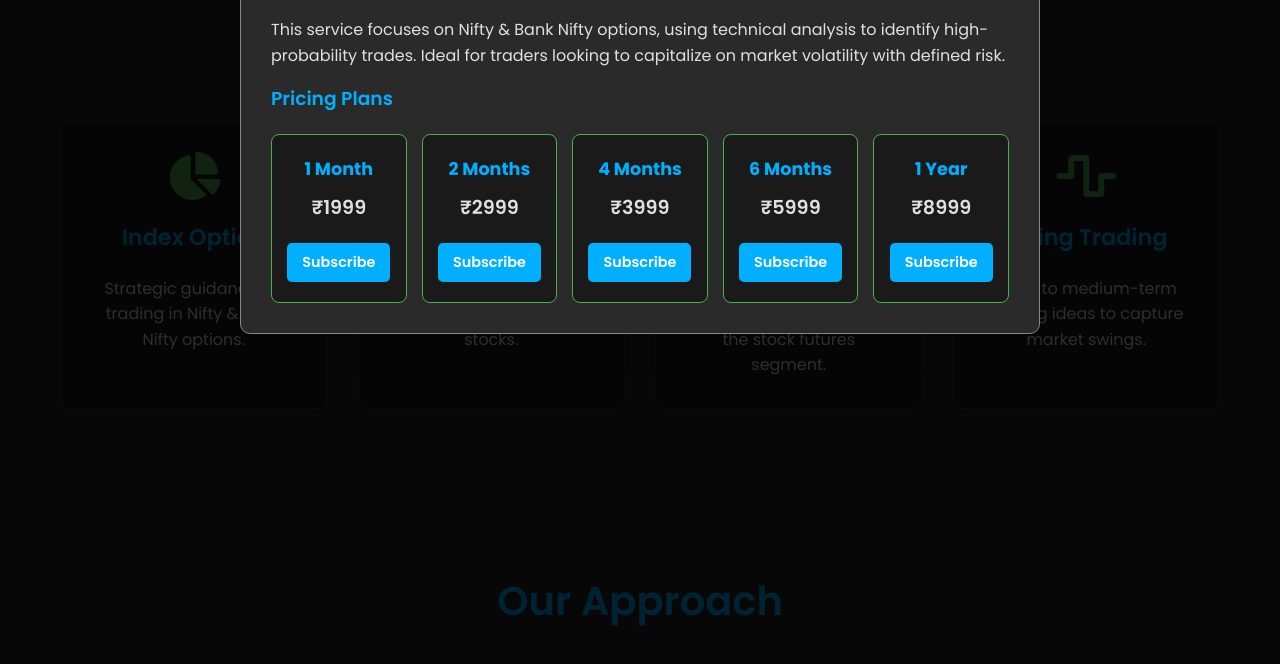
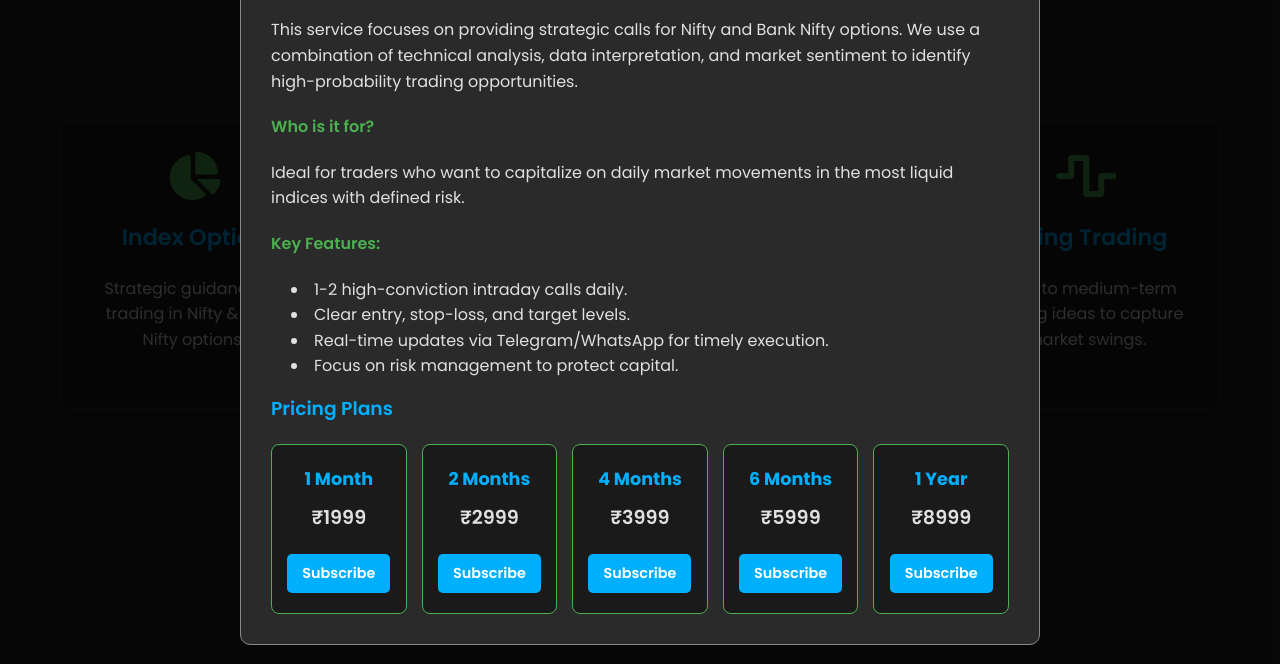
Before and after one commit to badal9058/financewise, a plain HTML site: page index.html in a window 1280 px wide. Both pictures are taken after a click on the element 193 px from the left and 1328 px from the top of the page. Shown: the part 1064-1728 px from the top of the page. Drawn offline with Linux system fonts and the light colour scheme.

Commit message:
Update index.html

```diff
--- a/index.html
+++ b/index.html
@@ -23,7 +23,7 @@
         html { scroll-behavior: smooth; }
         body { font-family: 'Poppins', sans-serif; background-color: var(--dark-bg); color: var(--text-color); line-height: 1.6; }
         .container { max-width: 1200px; margin: auto; padding: 0 20px; }
-        h1, h2, h3 { font-weight: 600; margin-bottom: 20px; }
+        h1, h2, h3, h4 { font-weight: 600; margin-bottom: 20px; }
         section { padding: 80px 0; opacity: 0; transform: translateY(30px); transition: opacity 0.8s ease, transform 0.8s ease; }
         section.visible { opacity: 1; transform: translateY(0); }
         .header { background: rgba(26, 26, 26, 0.9); padding: 15px 0; position: fixed; width: 100%; top: 0; z-index: 1000; box-shadow: 0 2px 10px rgba(0, 0, 0, 0.5); }
@@ -77,10 +77,12 @@
         @keyframes fadeIn { from {opacity: 0;} to {opacity: 1;} }
         .close-btn { color: #aaa; position: absolute; top: 15px; right: 25px; font-size: 28px; font-weight: bold; cursor: pointer; }
         .modal-content h2, .modal-content h3 { color: var(--primary-color); text-align: left; }
+        .modal-content h4 { color: var(--secondary-color); margin-top: 20px; }
         .modal-content p, .modal-content ul { text-align: left; margin-bottom: 15px;}
+        .modal-content ul { list-style-position: inside; padding-left: 20px;}
         .pricing-grid { display: grid; grid-template-columns: repeat(auto-fit, minmax(130px, 1fr)); gap: 15px; margin-top: 20px; }
         .pricing-card { background: var(--dark-bg); padding: 20px 15px; border-radius: 8px; text-align: center; border: 1px solid var(--secondary-color); }
-        .pricing-card h4 { color: var(--primary-color); margin-bottom: 10px; font-size: 1.1rem; }
+        .pricing-card h5 { color: var(--primary-color); margin-bottom: 10px; font-size: 1.1rem; }
         .pricing-card p { font-size: 1.2rem; font-weight: 600; margin-bottom: 20px; text-align: center; }
         .btn-small { padding: 8px 15px; font-size: 0.9rem; }
         @media(max-width: 768px) {
@@ -116,10 +118,10 @@
     <div id="charterModal" class="modal"><div class="modal-content"><span class="close-btn">&times;</span><h2>Investor Charter</h2><h3>Vision & Mission</h3><p><strong>Vision:</strong> To help investors invest with knowledge and safety. <strong>Mission:</strong> To ensure every investor can invest in the right products based on their needs and goals.</p></div></div>
 
     <!-- Service Modals -->
-    <div id="indexOptionModal" class="modal"><div class="modal-content"><span class="close-btn">&times;</span><h2>Index Option Service</h2><p>This service focuses on Nifty & Bank Nifty options, using technical analysis to identify high-probability trades. Ideal for traders looking to capitalize on market volatility with defined risk.</p><h3>Pricing Plans</h3><div class="pricing-grid"><div class="pricing-card"><h4>1 Month</h4><p>₹1999</p><a href="#contact" class="btn btn-small">Subscribe</a></div><div class="pricing-card"><h4>2 Months</h4><p>₹2999</p><a href="#contact" class="btn btn-small">Subscribe</a></div><div class="pricing-card"><h4>4 Months</h4><p>₹3999</p><a href="#contact" class="btn btn-small">Subscribe</a></div><div class="pricing-card"><h4>6 Months</h4><p>₹5999</p><a href="#contact" class="btn btn-small">Subscribe</a></div><div class="pricing-card"><h4>1 Year</h4><p>₹8999</p><a href="#contact" class="btn btn-small">Subscribe</a></div></div></div></div>
-    <div id="stockOptionModal" class="modal"><div class="modal-content"><span class="close-btn">&times;</span><h2>Stock Option Service</h2><p>This service provides recommendations for options of individual stocks with high momentum. Our team performs deep analysis to select the best opportunities for profiting from both rising and falling markets.</p><h3>Pricing Plans</h3><div class="pricing-grid"><div class="pricing-card"><h4>1 Month</h4><p>₹1999</p><a href="#contact" class="btn btn-small">Subscribe</a></div><div class="pricing-card"><h4>2 Months</h4><p>₹2999</p><a href="#contact" class="btn btn-small">Subscribe</a></div><div class="pricing-card"><h4>4 Months</h4><p>₹3999</p><a href="#contact" class="btn btn-small">Subscribe</a></div><div class="pricing-card"><h4>6 Months</h4><p>₹5999</p><a href="#contact" class="btn btn-small">Subscribe</a></div><div class="pricing-card"><h4>1 Year</h4><p>₹8999</p><a href="#contact" class="btn btn-small">Subscribe</a></div></div></div></div>
-    <div id="stockFuturesModal" class="modal"><div class="modal-content"><span class="close-btn">&times;</span><h2>Stock Futures Service</h2><p>Designed for experienced traders, this service provides well-researched calls in the stock futures segment. We focus on risk management and provide both long and short calls for holding periods of a few days to weeks.</p><h3>Pricing Plans</h3><div class="pricing-grid"><div class="pricing-card"><h4>1 Month</h4><p>₹1999</p><a href="#contact" class="btn btn-small">Subscribe</a></div><div class="pricing-card"><h4>2 Months</h4><p>₹2999</p><a href="#contact" class="btn btn-small">Subscribe</a></div><div class="pricing-card"><h4>4Months</h4><p>₹3999</p><a href="#contact" class="btn btn-small">Subscribe</a></div><div class="pricing-card"><h4>6 Months</h4><p>₹5999</p><a href="#contact" class="btn btn-small">Subscribe</a></div><div class="pricing-card"><h4>1 Year</h4><p>₹8999</p><a href="#contact" class="btn btn-small">Subscribe</a></div></div></div></div>
-    <div id="swingTradingModal" class="modal"><div class="modal-content"><span class="close-btn">&times;</span><h2>Swing Trading Service</h2><p>Perfect for those who want to capture short to medium-term gains (5-15%) in the cash market. We identify stocks at key breakout or reversal points for a holding period of 1 to 4 weeks.</p><h3>Pricing Plans</h3><div class="pricing-grid"><div class="pricing-card"><h4>1 Month</h4><p>₹1999</p><a href="#contact" class="btn btn-small">Subscribe</a></div><div class="pricing-card"><h4>2 Months</h4><p>₹2999</p><a href="#contact" class="btn btn-small">Subscribe</a></div><div class="pricing-card"><h4>4 Months</h4><p>₹3999</p><a href="#contact" class="btn btn-small">Subscribe</a></div><div class="pricing-card"><h4>6 Months</h4><p>₹5999</p><a href="#contact" class="btn btn-small">Subscribe</a></div><div class="pricing-card"><h4>1 Year</h4><p>₹8999</p><a href="#contact" class="btn btn-small">Subscribe</a></div></div></div></div>
+    <div id="indexOptionModal" class="modal"><div class="modal-content"><span class="close-btn">&times;</span><h2>Index Option Service</h2><p>This service focuses on providing strategic calls for Nifty and Bank Nifty options. We use a combination of technical analysis, data interpretation, and market sentiment to identify high-probability trading opportunities.</p><h4>Who is it for?</h4><p>Ideal for traders who want to capitalize on daily market movements in the most liquid indices with defined risk.</p><h4>Key Features:</h4><ul><li>1-2 high-conviction intraday calls daily.</li><li>Clear entry, stop-loss, and target levels.</li><li>Real-time updates via Telegram/WhatsApp for timely execution.</li><li>Focus on risk management to protect capital.</li></ul><h3>Pricing Plans</h3><div class="pricing-grid"><div class="pricing-card"><h5>1 Month</h5><p>₹1999</p><a href="#contact" class="btn btn-small">Subscribe</a></div><div class="pricing-card"><h5>2 Months</h5><p>₹2999</p><a href="#contact" class="btn btn-small">Subscribe</a></div><div class="pricing-card"><h5>4 Months</h5><p>₹3999</p><a href="#contact" class="btn btn-small">Subscribe</a></div><div class="pricing-card"><h5>6 Months</h5><p>₹5999</p><a href="#contact" class="btn btn-small">Subscribe</a></div><div class="pricing-card"><h5>1 Year</h5><p>₹8999</p><a href="#contact" class="btn btn-small">Subscribe</a></div></div></div></div>
+    <div id="stockOptionModal" class="modal"><div class="modal-content"><span class="close-btn">&times;</span><h2>Stock Option Service</h2><p>This service provides recommendations for options of individual stocks. We identify stocks with high momentum and potential for significant price moves, allowing you to profit from both rising and falling markets.</p><h4>Who is it for?</h4><p>Traders looking to leverage their capital on specific stock movements based on corporate actions, results, or technical breakouts.</p><h4>Key Features:</h4><ul><li>2-3 high-conviction stock option calls per week.</li><li>Specific strike prices, entry levels, and targets.</li><li>Detailed logic and rationale behind each recommendation.</li><li>Dedicated support for all your queries.</li></ul><h3>Pricing Plans</h3><div class="pricing-grid"><div class="pricing-card"><h5>1 Month</h5><p>₹1999</p><a href="#contact" class="btn btn-small">Subscribe</a></div><div class="pricing-card"><h5>2 Months</h5><p>₹2999</p><a href="#contact" class="btn btn-small">Subscribe</a></div><div class="pricing-card"><h5>4 Months</h5><p>₹3999</p><a href="#contact" class="btn btn-small">Subscribe</a></div><div class="pricing-card"><h5>6 Months</h5><p>₹5999</p><a href="#contact" class="btn btn-small">Subscribe</a></div><div class="pricing-card"><h5>1 Year</h5><p>₹8999</p><a href="#contact" class="btn btn-small">Subscribe</a></div></div></div></div>
+    <div id="stockFuturesModal" class="modal"><div class="modal-content"><span class="close-btn">&times;</span><h2>Stock Futures Service</h2><p>Our Stock Futures service is designed for traders who want to take leveraged positions on individual stocks. We provide well-researched calls in the futures segment, focusing on risk management.</p><h4>Who is it for?</h4><p>Suitable for experienced traders who understand the dynamics of the derivatives market and can manage higher-risk, higher-reward positions.</p><h4>Key Features:</h4><ul><li>Long and short calls on stock futures.</li><li>Strict stop-loss and target levels for disciplined trading.</li><li>Analysis of open interest and volume data.</li><li>Positional calls with a holding period of a few days to weeks.</li></ul><h3>Pricing Plans</h3><div class="pricing-grid"><div class="pricing-card"><h5>1 Month</h5><p>₹1999</p><a href="#contact" class="btn btn-small">Subscribe</a></div><div class="pricing-card"><h5>2 Months</h5><p>₹2999</p><a href="#contact" class="btn btn-small">Subscribe</a></div><div class="pricing-card"><h5>4 Months</h5><p>₹3999</p><a href="#contact" class="btn btn-small">Subscribe</a></div><div class="pricing-card"><h5>6 Months</h5><p>₹5999</p><a href="#contact" class="btn btn-small">Subscribe</a></div><div class="pricing-card"><h5>1 Year</h5><p>₹8999</p><a href="#contact" class="btn btn-small">Subscribe</a></div></div></div></div>
+    <div id="swingTradingModal" class="modal"><div class="modal-content"><span class="close-btn">&times;</span><h2>Swing Trading Service</h2><p>This service is perfect for those who want to capture short to medium-term gains in the cash market without the complexity of derivatives. We identify stocks at key breakout or reversal points, aiming for a 5-15% return over a few weeks.</p><h4>Who is it for?</h4><p>Investors and traders who prefer a less hectic approach than intraday trading and want to build wealth steadily.</p><h4>Key Features:</h4><ul><li>High-quality swing trading ideas in liquid stocks.</li><li>Clear buying range, stop-loss, and target prices.</li><li>Typical holding period of 1 to 4 weeks.</li><li>A disciplined and systematic approach to trading.</li></ul><h3>Pricing Plans</h3><div class="pricing-grid"><div class="pricing-card"><h5>1 Month</h5><p>₹1999</p><a href="#contact" class="btn btn-small">Subscribe</a></div><div class="pricing-card"><h5>2 Months</h5><p>₹2999</p><a href="#contact" class="btn btn-small">Subscribe</a></div><div class="pricing-card"><h5>4 Months</h5><p>₹3999</p><a href="#contact" class="btn btn-small">Subscribe</a></div><div class="pricing-card"><h5>6 Months</h5><p>₹5999</p><a href="#contact" class="btn btn-small">Subscribe</a></div><div class="pricing-card"><h5>1 Year</h5><p>₹8999</p><a href="#contact" class="btn btn-small">Subscribe</a></div></div></div></div>
 
     <script>
         document.querySelectorAll('a[href^="#"]').forEach(a=>a.addEventListener('click',function(e){e.preventDefault();document.querySelector(this.getAttribute('href')).scrollIntoView({behavior:'smooth'})}));
```
